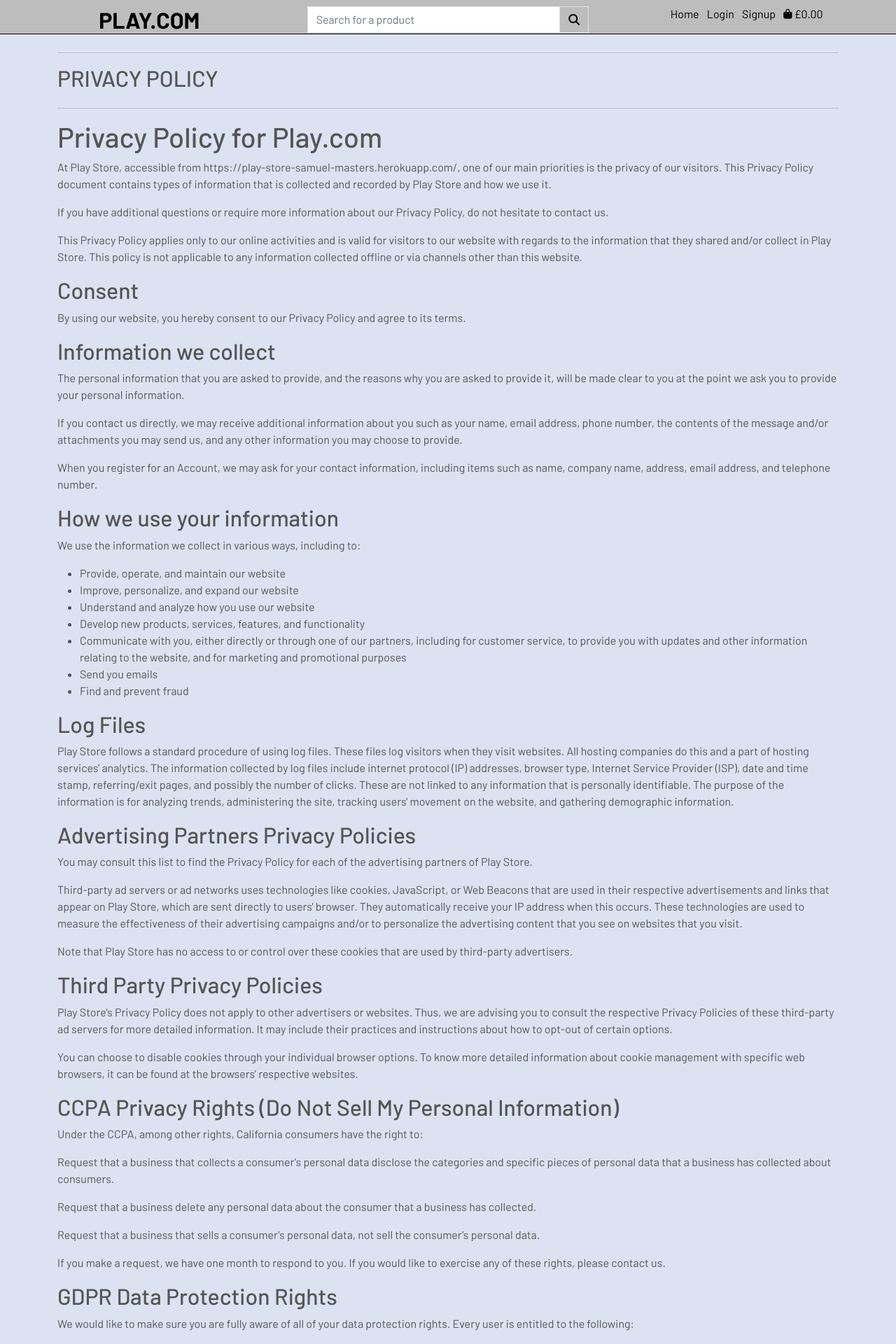
After one commit to SamuelMasters/play-store, a Django app: page /privacy/ in a window 1280 px wide. The commit adds this page. Shown: the top 1920 px of the page at 70% size. Run offline with Django 3.2, Linux system fonts and the light colour scheme; parts of the project's set-up code (start-up, migrations or seed data) failed here and were passed over; some libraries are stand-ins or nearby versions.

Commit message:
Add privacy policy

```diff
--- /dev/null
+++ b/home/templates/home/privacy_policy.html
@@ -0,0 +1,156 @@
+{% extends 'base.html' %}
+{% load static %}
+
+{% block content %}
+<div class="container">
+
+    <div class="row">
+
+        <div class="col">
+            <hr>
+            <h2 class="logo-font mb-4">Privacy Policy</h2>
+            <hr>
+        </div>
+
+    </div>
+
+    <div class="row">
+        <div class="col-12">
+            <h1>Privacy Policy for Play.com</h1>
+
+            <p>At Play Store, accessible from https://play-store-samuel-masters.herokuapp.com/, one of our main
+                priorities is the privacy of our visitors. This Privacy Policy document contains types of information
+                that is collected and recorded by Play Store and how we use it.</p>
+
+            <p>If you have additional questions or require more information about our Privacy Policy, do not hesitate to
+                contact us.</p>
+
+            <p>This Privacy Policy applies only to our online activities and is valid for visitors to our website with
+                regards to the information that they shared and/or collect in Play Store. This policy is not applicable
+                to any information collected offline or via channels other than this website.</p>
+
+            <h2>Consent</h2>
+
+            <p>By using our website, you hereby consent to our Privacy Policy and agree to its terms.</p>
+
+            <h2>Information we collect</h2>
+
+            <p>The personal information that you are asked to provide, and the reasons why you are asked to provide it,
+                will be made clear to you at the point we ask you to provide your personal information.</p>
+            <p>If you contact us directly, we may receive additional information about you such as your name, email
+                address, phone number, the contents of the message and/or attachments you may send us, and any other
+                information you may choose to provide.</p>
+            <p>When you register for an Account, we may ask for your contact information, including items such as name,
+                company name, address, email address, and telephone number.</p>
+
+            <h2>How we use your information</h2>
+
+            <p>We use the information we collect in various ways, including to:</p>
+
+            <ul>
+                <li>Provide, operate, and maintain our website</li>
+                <li>Improve, personalize, and expand our website</li>
+                <li>Understand and analyze how you use our website</li>
+                <li>Develop new products, services, features, and functionality</li>
+                <li>Communicate with you, either directly or through one of our partners, including for customer
+                    service, to provide you with updates and other information relating to the website, and for
+                    marketing and promotional purposes</li>
+                <li>Send you emails</li>
+                <li>Find and prevent fraud</li>
+            </ul>
+
+            <h2>Log Files</h2>
+
+            <p>Play Store follows a standard procedure of using log files. These files log visitors when they visit
+                websites. All hosting companies do this and a part of hosting services' analytics. The information
+                collected by log files include internet protocol (IP) addresses, browser type, Internet Service Provider
+                (ISP), date and time stamp, referring/exit pages, and possibly the number of clicks. These are not
+                linked to any information that is personally identifiable. The purpose of the information is for
+                analyzing trends, administering the site, tracking users' movement on the website, and gathering
+                demographic information.</p>
+
+
+
+
+            <h2>Advertising Partners Privacy Policies</h2>
+
+            <P>You may consult this list to find the Privacy Policy for each of the advertising partners of Play Store.
+            </p>
+
+            <p>Third-party ad servers or ad networks uses technologies like cookies, JavaScript, or Web Beacons that are
+                used in their respective advertisements and links that appear on Play Store, which are sent directly to
+                users' browser. They automatically receive your IP address when this occurs. These technologies are used
+                to measure the effectiveness of their advertising campaigns and/or to personalize the advertising
+                content that you see on websites that you visit.</p>
+
+            <p>Note that Play Store has no access to or control over these cookies that are used by third-party
+                advertisers.</p>
+
+            <h2>Third Party Privacy Policies</h2>
+
+            <p>Play Store's Privacy Policy does not apply to other advertisers or websites. Thus, we are advising you to
+                consult the respective Privacy Policies of these third-party ad servers for more detailed information.
+                It may include their practices and instructions about how to opt-out of certain options. </p>
+
+            <p>You can choose to disable cookies through your individual browser options. To know more detailed
+                information about cookie management with specific web browsers, it can be found at the browsers'
+                respective websites.</p>
+
+            <h2>CCPA Privacy Rights (Do Not Sell My Personal Information)</h2>
+
+            <p>Under the CCPA, among other rights, California consumers have the right to:</p>
+            <p>Request that a business that collects a consumer's personal data disclose the categories and specific
+                pieces of personal data that a business has collected about consumers.</p>
+            <p>Request that a business delete any personal data about the consumer that a business has collected.</p>
+            <p>Request that a business that sells a consumer's personal data, not sell the consumer's personal data.</p>
+            <p>If you make a request, we have one month to respond to you. If you would like to exercise any of these
+                rights, please contact us.</p>
+
+            <h2>GDPR Data Protection Rights</h2>
+
+            <p>We would like to make sure you are fully aware of all of your data protection rights. Every user is
+                entitled to the following:</p>
+            <p>The right to access – You have the right to request copies of your personal data. We may charge you a
+                small fee for this service.</p>
+            <p>The right to rectification – You have the right to request that we correct any information you believe is
+                inaccurate. You also have the right to request that we complete the information you believe is
+                incomplete.</p>
+            <p>The right to erasure – You have the right to request that we erase your personal data, under certain
+                conditions.</p>
+            <p>The right to restrict processing – You have the right to request that we restrict the processing of your
+                personal data, under certain conditions.</p>
+            <p>The right to object to processing – You have the right to object to our processing of your personal data,
+                under certain conditions.</p>
+            <p>The right to data portability – You have the right to request that we transfer the data that we have
+                collected to another organization, or directly to you, under certain conditions.</p>
+            <p>If you make a request, we have one month to respond to you. If you would like to exercise any of these
+                rights, please contact us.</p>
+
+            <h2>Children's Information</h2>
+
+            <p>Another part of our priority is adding protection for children while using the internet. We encourage
+                parents and guardians to observe, participate in, and/or monitor and guide their online activity.</p>
+
+            <p>Play Store does not knowingly collect any Personal Identifiable Information from children under the age
+                of 13. If you think that your child provided this kind of information on our website, we strongly
+                encourage you to contact us immediately and we will do our best efforts to promptly remove such
+                information from our records.</p>
+
+            <h2>Changes to This Privacy Policy</h2>
+
+            <p>We may update our Privacy Policy from time to time. Thus, we advise you to review this page periodically
+                for any changes. We will notify you of any changes by posting the new Privacy Policy on this page. These
+                changes are effective immediately, after they are posted on this page.</p>
+
+            <p>Our Privacy Policy was created with the help of the <a
+                    href="https://www.termsfeed.com/privacy-policy-generator/">TermsFeed Privacy Policy Generator</a>.
+            </p>
+
+            <h2>Contact Us</h2>
+
+            <p>If you have any questions or suggestions about our Privacy Policy, do not hesitate to contact us.</p>
+        </div>
+    </div>
+
+</div>
+{% endblock %}
--- a/home/urls.py
+++ b/home/urls.py
@@ -4,4 +4,5 @@ from . import views
 
 urlpatterns = [
     path('', views.index, name='home'),
+    path('privacy/', views.privacy, name='privacy'),
 ]
--- a/home/views.py
+++ b/home/views.py
@@ -5,3 +5,9 @@ def index(request):
     """ A view to return the index page """
 
     return render(request, 'home/index.html')
+
+
+def privacy(request):
+    """ A view to return the privacy policy """
+
+    return render(request, 'home/privacy_policy.html')
--- a/templates/base.html
+++ b/templates/base.html
@@ -147,13 +147,10 @@
                     <a href="{% url 'contact' %}">Contact Us</a>
                 </li>
                 <li class="list-inline-item">
-                    <a href="#">Delivery Info</a>
+                    <a href="{% url 'privacy' %}">Privacy Policy</a>
                 </li>
                 <li class="list-inline-item">
-                    <a href="#">Privacy Policy</a>
-                </li>
-                <li class="list-inline-item">
-                    <a href="#">Newsletter</a>
+                    <a href="{% url 'newsletter' %}">Newsletter</a>
                 </li>
             </ul>
         </div>
```
